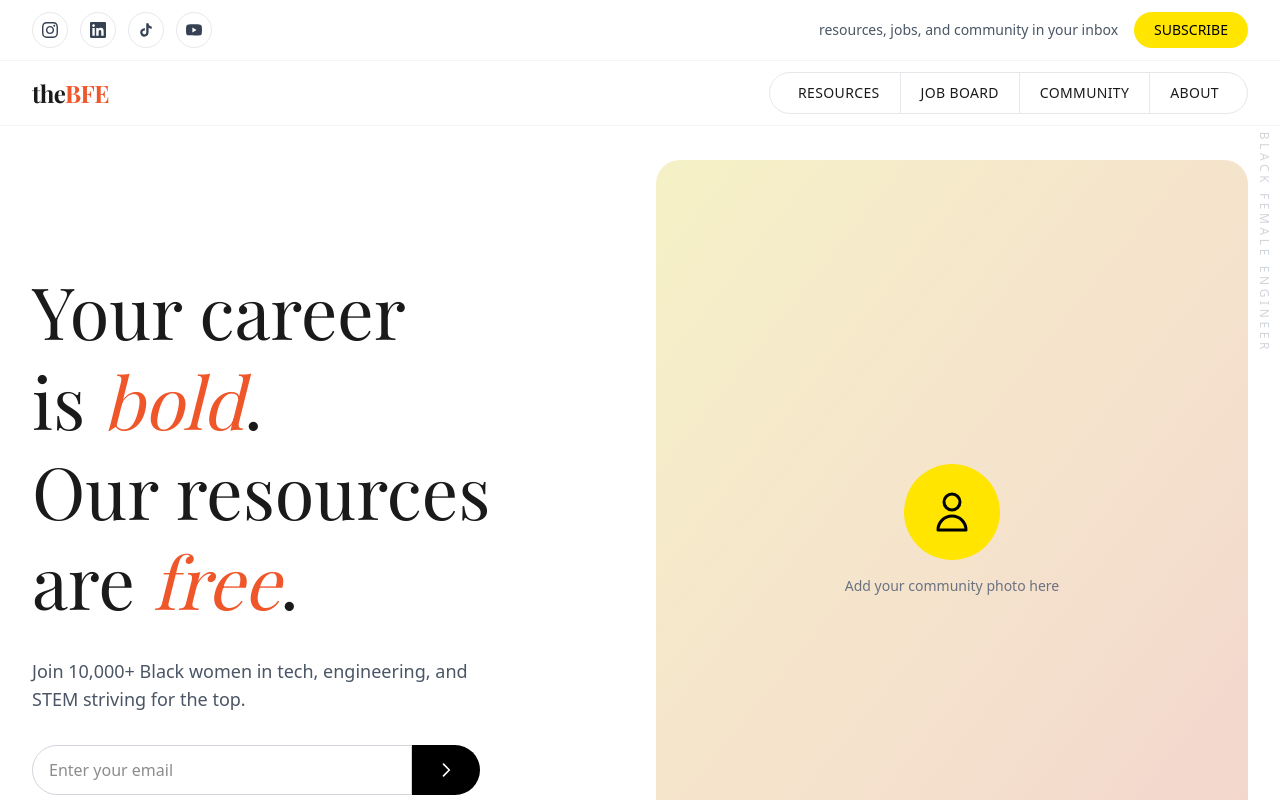
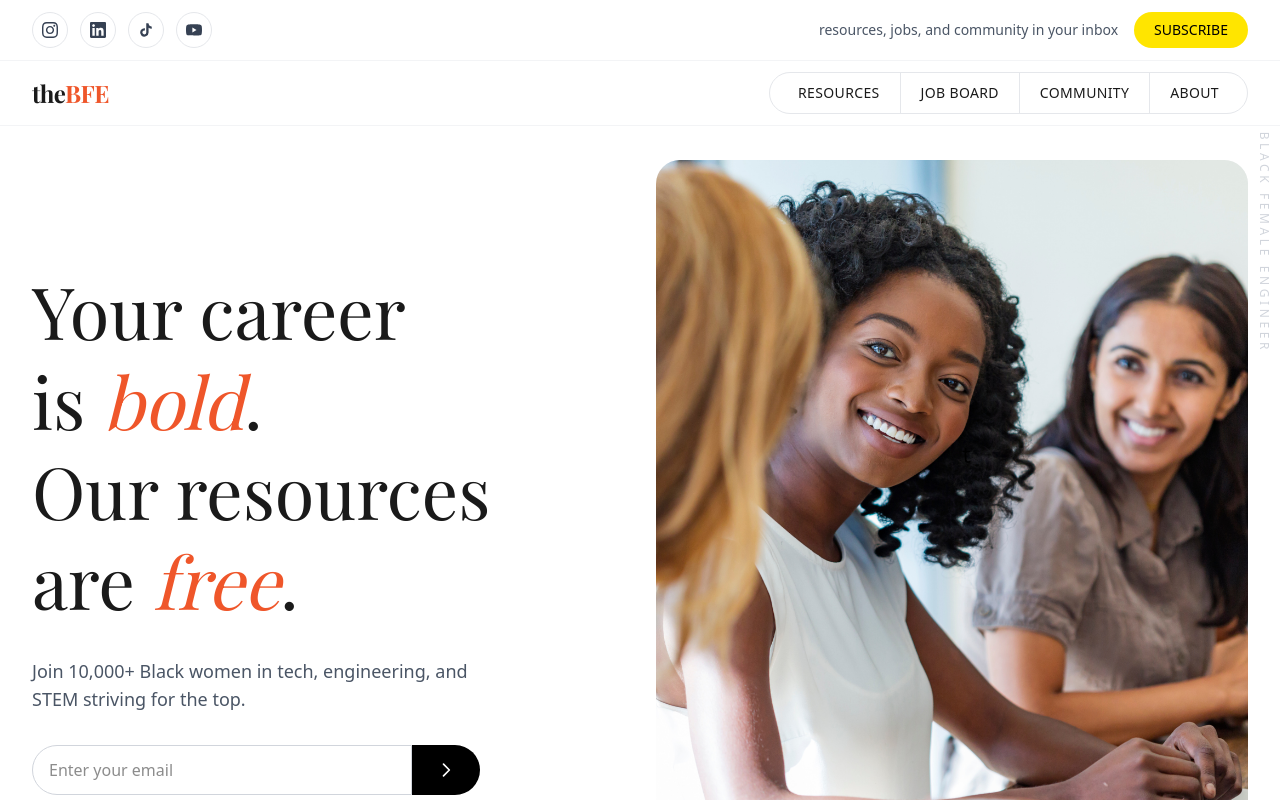
Before and after one commit to nayaunity/bfewebsite, a Next.js app: page / in a window 1280 px wide. Shown: the top 800 px of the page. Built offline with nearby package versions, Linux system fonts and the light colour scheme; a web font is replaced by a local one.

Commit message:
Add hero community image replacing placeholder
Co-Authored-By: Claude Opus 4.5 <noreply@anthropic.com>

```diff
--- a/src/components/Hero.tsx
+++ b/src/components/Hero.tsx
@@ -1,6 +1,7 @@
 "use client";
 
 import { useState } from "react";
+import Image from "next/image";
 
 export default function Hero() {
   const [email, setEmail] = useState("");
@@ -55,18 +56,13 @@ export default function Hero() {
           {/* Right Image */}
           <div className="relative">
             <div className="aspect-[4/5] bg-gray-100 rounded-3xl overflow-hidden relative">
-              {/* Placeholder for image - using gradient */}
-              <div className="absolute inset-0 bg-gradient-to-br from-[#ffe500]/20 to-[#ef562a]/20" />
-              <div className="absolute inset-0 flex items-center justify-center">
-                <div className="text-center p-8">
-                  <div className="w-24 h-24 mx-auto mb-4 rounded-full bg-[#ffe500] flex items-center justify-center">
-                    <svg className="w-12 h-12 text-black" fill="none" stroke="currentColor" viewBox="0 0 24 24">
-                      <path strokeLinecap="round" strokeLinejoin="round" strokeWidth={1.5} d="M16 7a4 4 0 11-8 0 4 4 0 018 0zM12 14a7 7 0 00-7 7h14a7 7 0 00-7-7z" />
-                    </svg>
-                  </div>
-                  <p className="text-gray-500 text-sm">Add your community photo here</p>
-                </div>
-              </div>
+              <Image
+                src="/images/hero-community.png"
+                alt="Black women engineers collaborating"
+                fill
+                className="object-cover"
+                priority
+              />
             </div>
             {/* Decorative curved text - simplified */}
             <div className="absolute -right-4 top-1/4 text-xs tracking-[0.3em] text-gray-300 transform rotate-90 origin-right whitespace-nowrap">
```
Also changed, not shown: public/images/hero-community.png (added).
